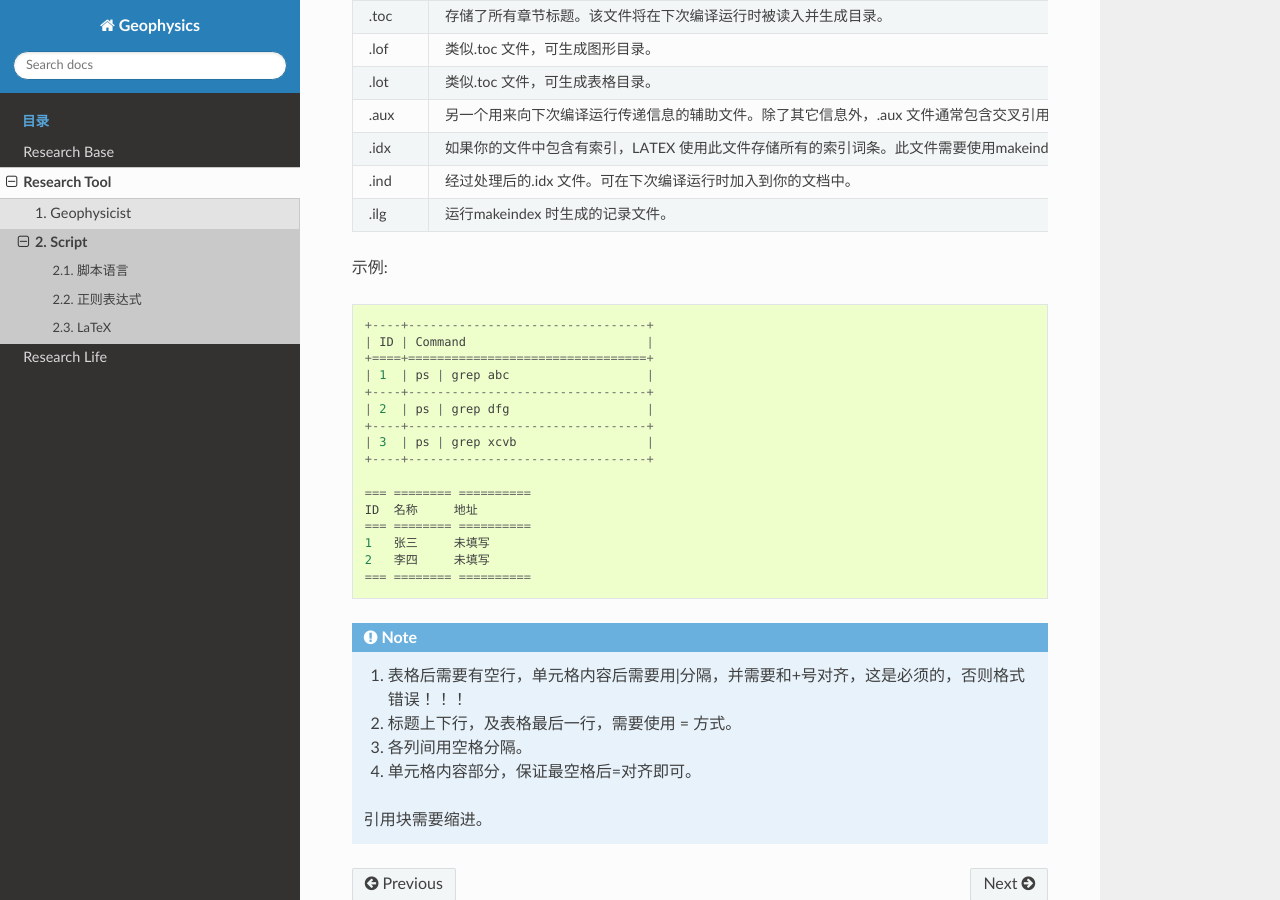
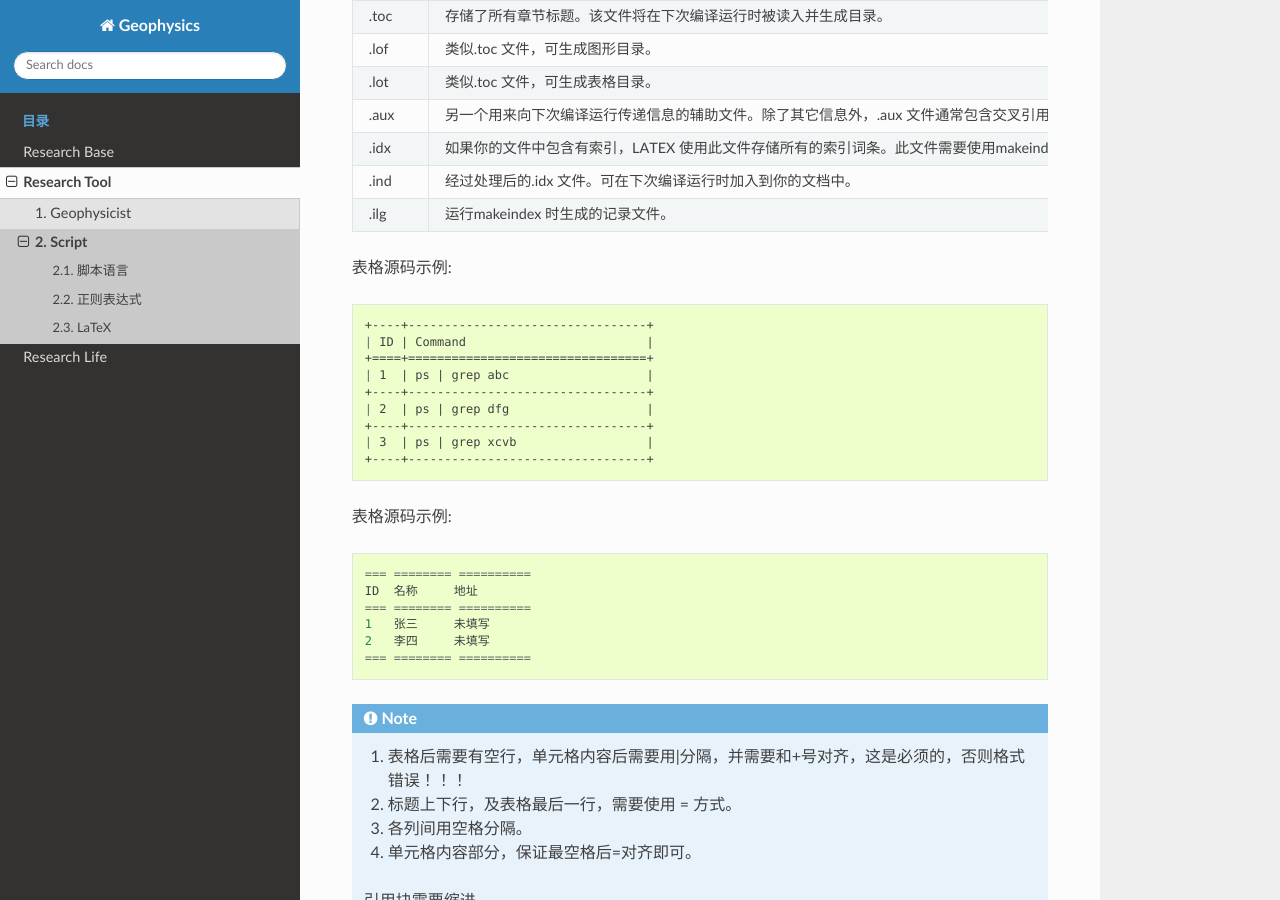
Before and after one commit to geosciman/GeophysicsResearch, a Sphinx documentation site: the page built from source/tool/script.rst, in a window 1280 px wide and 900 px high, scrolled down 1153 px. Built offline with Sphinx 7.4.7 and the Read the Docs theme 2.0.0, drawn with Linux system fonts in a browser that asks for light colours.

Commit message:
update file

```diff
--- a/source/tool/script.rst
+++ b/source/tool/script.rst
@@ -59,7 +59,11 @@ LaTeX
 | .ilg  | 运行makeindex 时生成的记录文件。                                                                       |
 +-------+--------------------------------------------------------------------------------------------------------+
 
-示例::
+.. _rst-tables:
+
+表格源码示例:
+
+.. code-block:: rst
 
     +----+---------------------------------+
     | ID | Command                         |
@@ -70,6 +74,8 @@ LaTeX
     +----+---------------------------------+
     | 3  | ps | grep xcvb                  |
     +----+---------------------------------+
+
+表格源码示例::
 
     === ======== ==========
     ID  名称     地址
```
